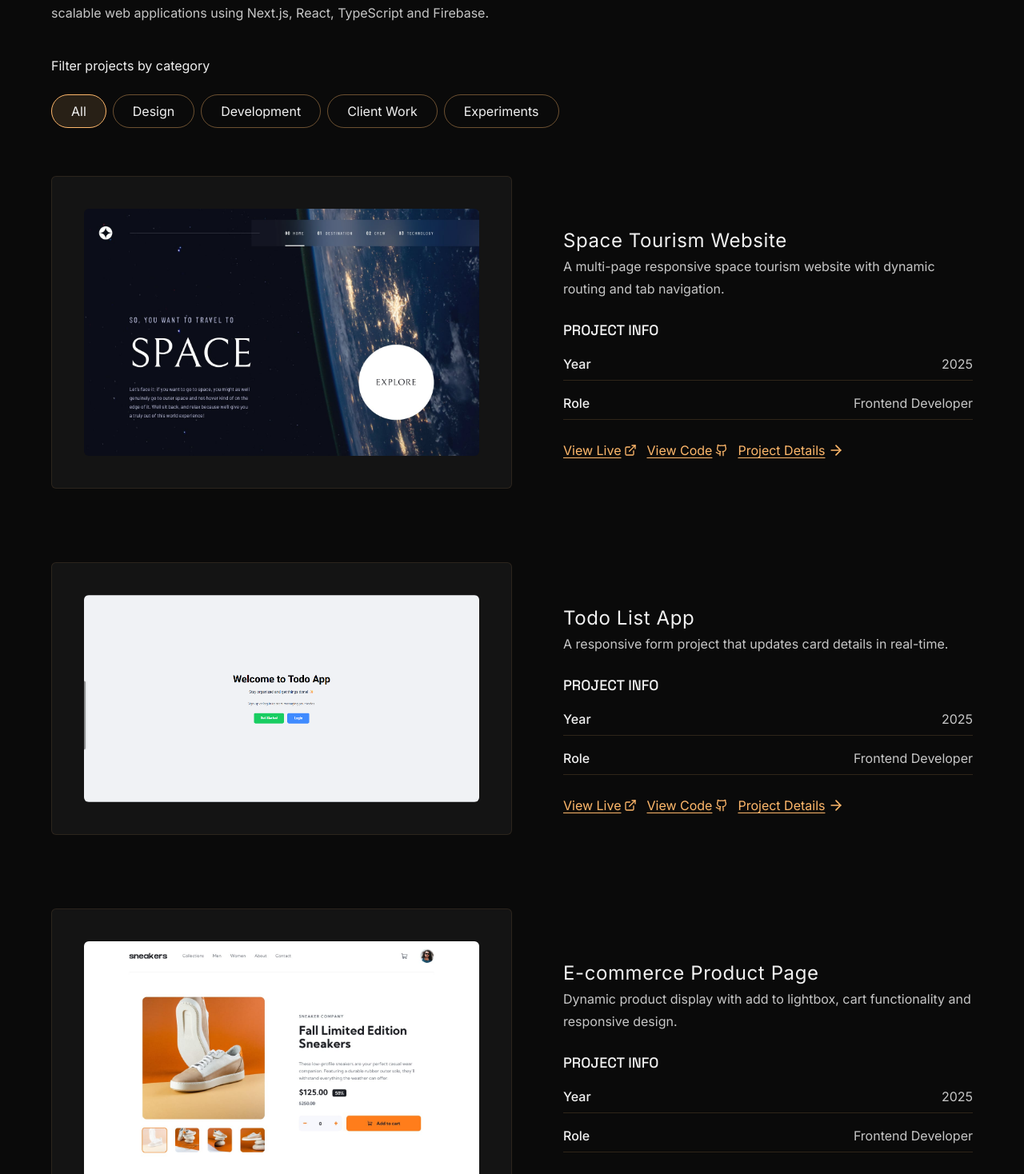
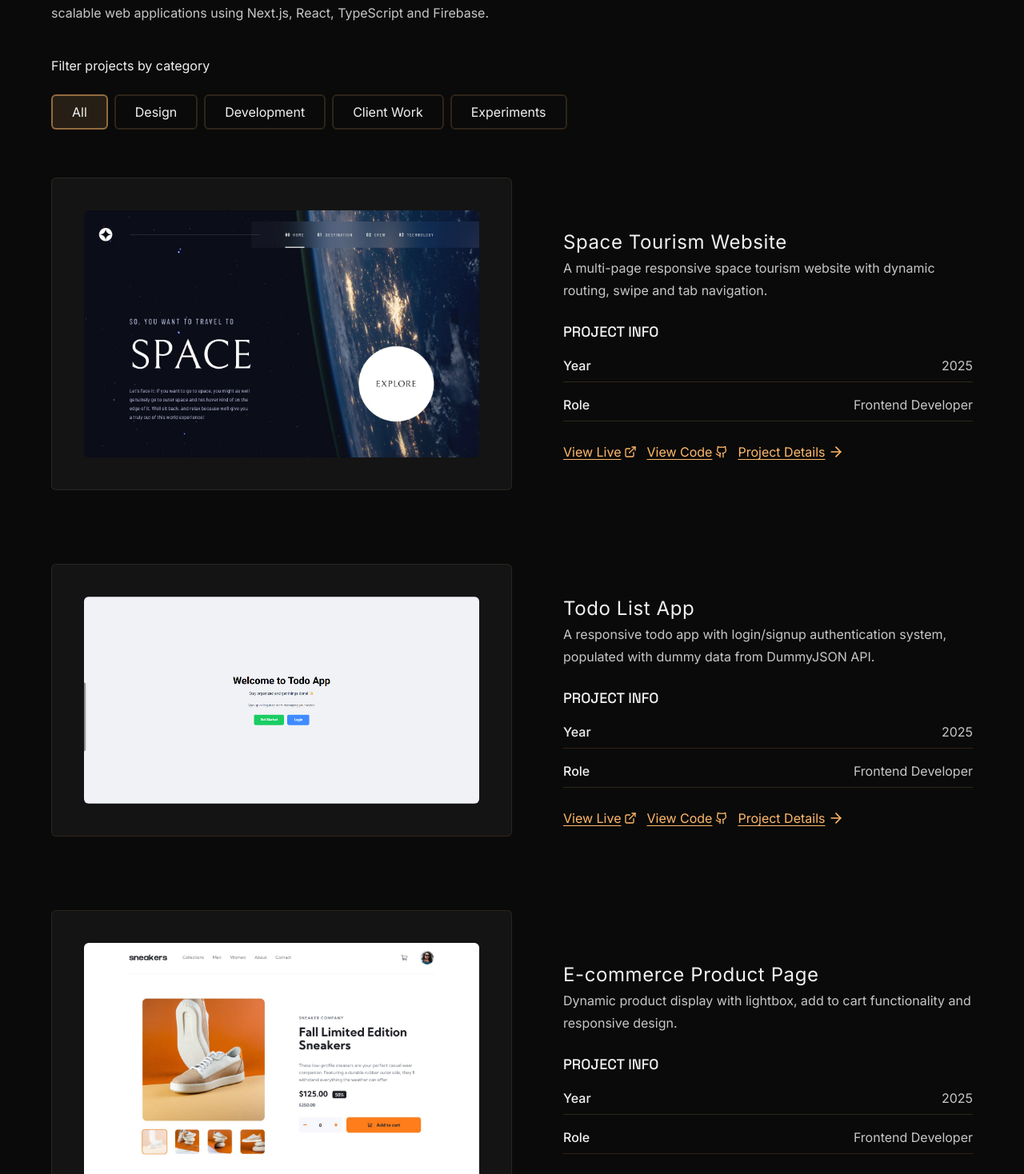
Before and after one commit to corneliusweb/my-portfolio, a Next.js app: page /projects in a window 1280 px wide. Shown: the part 202-1670 px from the top of the page at 80% size. Built offline with nearby package versions, Linux system fonts and the light colour scheme; no server answers.

Commit message:
chore(projects): update projects data & adjust filter btn colors

```diff
--- a/app/(root)/projects/page.tsx
+++ b/app/(root)/projects/page.tsx
@@ -51,7 +51,7 @@ const Projects = () => {
 						{categories.map((cat) => (
 							<li
 								key={cat}
-								className={`rounded-full transition-all duration-200 ${cat === category ? 'border-1 border-accent bg-accent/12' : ' border-1 border-accent/40 hover:bg-accent/12 hover:border-accent'}`}
+								className={`rounded-md transition-all duration-200 ${cat === category ? 'border-2 border-accent/50 bg-accent/12' : 'border-2 border-accent/15 hover:bg-accent/12 hover:border-accent/50'}`}
 							>
 								<button
 									type='button'
--- a/app/data/projects.ts
+++ b/app/data/projects.ts
@@ -7,7 +7,7 @@ export const projects: Project[] = [
 		category: 'Design',
 		name: 'Space Tourism Website',
 		description:
-			'A multi-page responsive space tourism website with dynamic routing and tab navigation.',
+			'A multi-page responsive space tourism website with dynamic routing, swipe and tab navigation.',
 		challenge: [
 			'Responsive layout for each page depending on screen size',
 			'Hover states for all interactive elements',
@@ -38,13 +38,19 @@ export const projects: Project[] = [
 		category: 'Development',
 		name: 'Todo List App',
 		description:
-			'A responsive form project that updates card details in real-time.',
+			'A responsive todo app with login/signup authentication system, populated with dummy data from DummyJSON API.',
 		challenge: [],
 		solution: '',
 		image: todoApp,
-		liveURL: 'https://cornelius-react-exam.vercel.app',
-		githubURL: 'https://github.com/corneliusweb/cornelius-react-exam',
-		techStacks: ['Vite', 'React', 'JavaScript', 'Tailwind', 'Zod'],
+		liveURL: 'https://cornelius-todo-app-nextjs.vercel.app/',
+		githubURL: 'https://github.com/corneliusweb/todo-app-monorepo',
+		techStacks: [
+			'Next.js',
+			'Firebase',
+			'TypeScript',
+			'Tailwind',
+			'Tanstack Query',
+		],
 		date: '2025',
 		role: 'Frontend Developer',
 	},
@@ -53,7 +59,7 @@ export const projects: Project[] = [
 		category: 'Design',
 		name: 'E-commerce Product Page',
 		description:
-			'Dynamic product display with add to lightbox, cart functionality and responsive design.',
+			'Dynamic product display with lightbox, add to cart functionality and responsive design.',
 		challenge: [
 			'Responsive layout for different screen sizes',
 			'Hover states for interactive elements',
```
